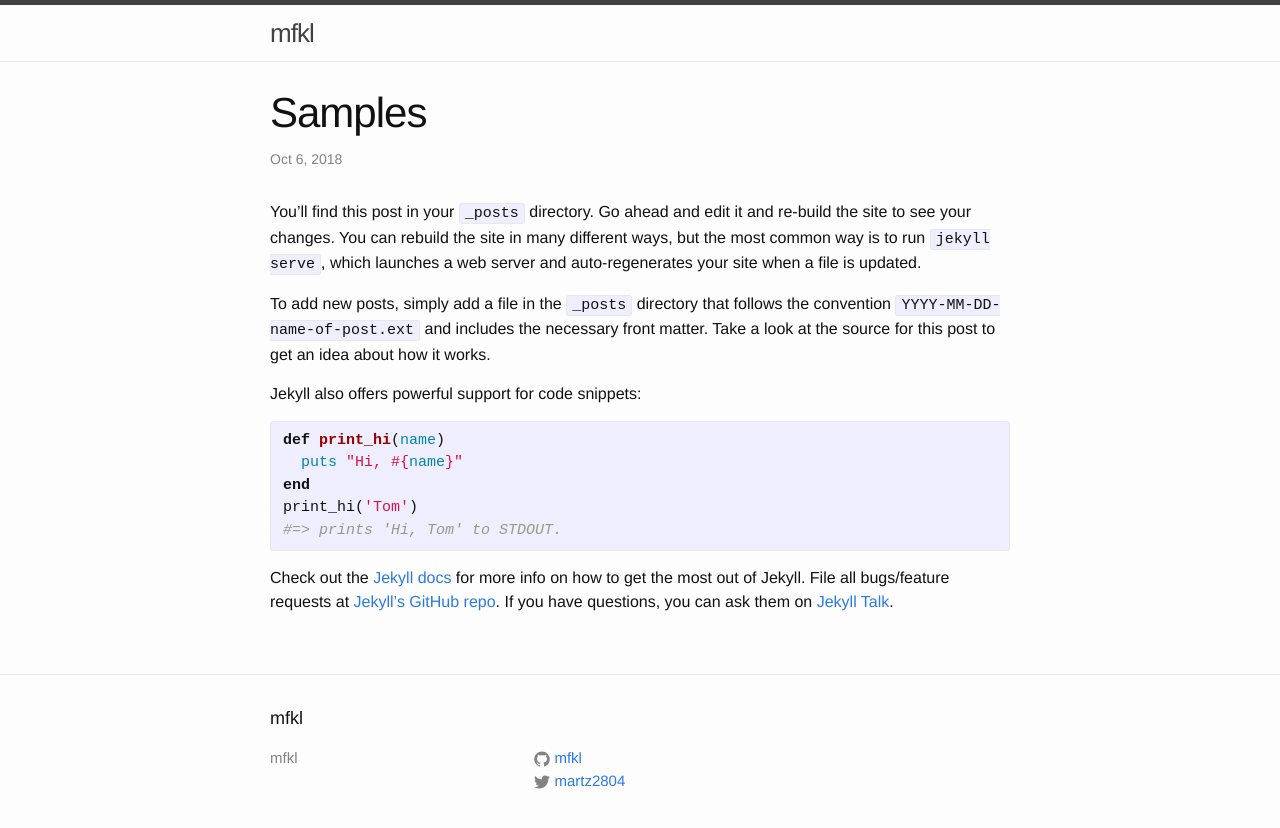
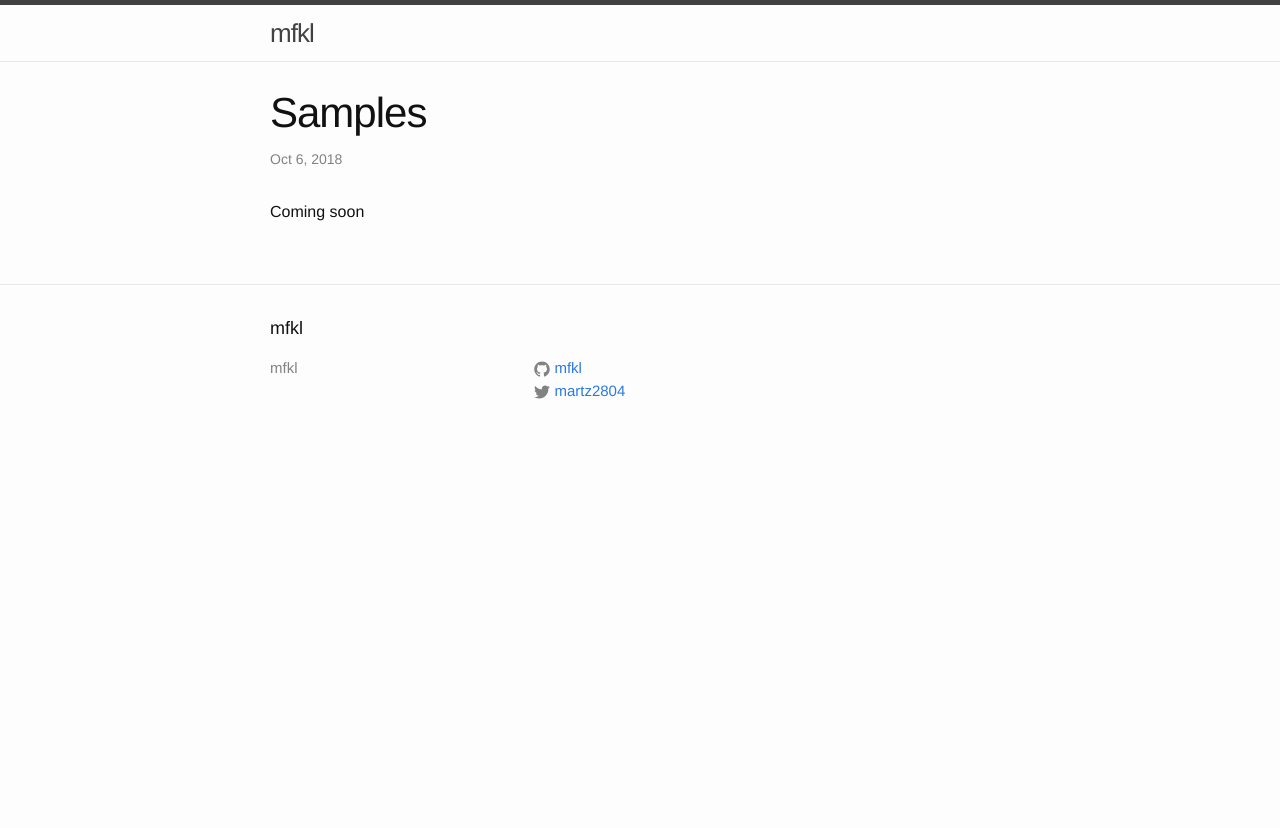
Before and after one commit to mfkl/mfkl.github.io, a Jekyll site: the page built from _posts/2018-10-07-Samples.markdown, in a window 1280 px wide. Shown: the top 828 px of the page. Built offline with Jekyll 4.4.1, drawn with Linux system fonts in a browser that asks for light colours.

```diff
--- a/_posts/2018-10-07-Samples.markdown
+++ b/_posts/2018-10-07-Samples.markdown
@@ -4,22 +4,4 @@
 date:   2018-10-06 10:10:40 +0700
 categories: yolo
 ---
-You’ll find this post in your `_posts` directory. Go ahead and edit it and re-build the site to see your changes. You can rebuild the site in many different ways, but the most common way is to run `jekyll serve`, which launches a web server and auto-regenerates your site when a file is updated.
-
-To add new posts, simply add a file in the `_posts` directory that follows the convention `YYYY-MM-DD-name-of-post.ext` and includes the necessary front matter. Take a look at the source for this post to get an idea about how it works.
-
-Jekyll also offers powerful support for code snippets:
-
-{% highlight ruby %}
-def print_hi(name)
-  puts "Hi, #{name}"
-end
-print_hi('Tom')
-#=> prints 'Hi, Tom' to STDOUT.
-{% endhighlight %}
-
-Check out the [Jekyll docs][jekyll-docs] for more info on how to get the most out of Jekyll. File all bugs/feature requests at [Jekyll’s GitHub repo][jekyll-gh]. If you have questions, you can ask them on [Jekyll Talk][jekyll-talk].
-
-[jekyll-docs]: http://jekyllrb.com/docs/home
-[jekyll-gh]:   https://github.com/jekyll/jekyll
-[jekyll-talk]: https://talk.jekyllrb.com/
+Coming soon
```
Also changed, not shown: _posts/2018-10-06-introducing-libvlcsharp.markdown (added, +44 -0 lines), _posts/2018-10-06-welcome-to-jekyll.markdown (deleted, +0 -25 lines).
